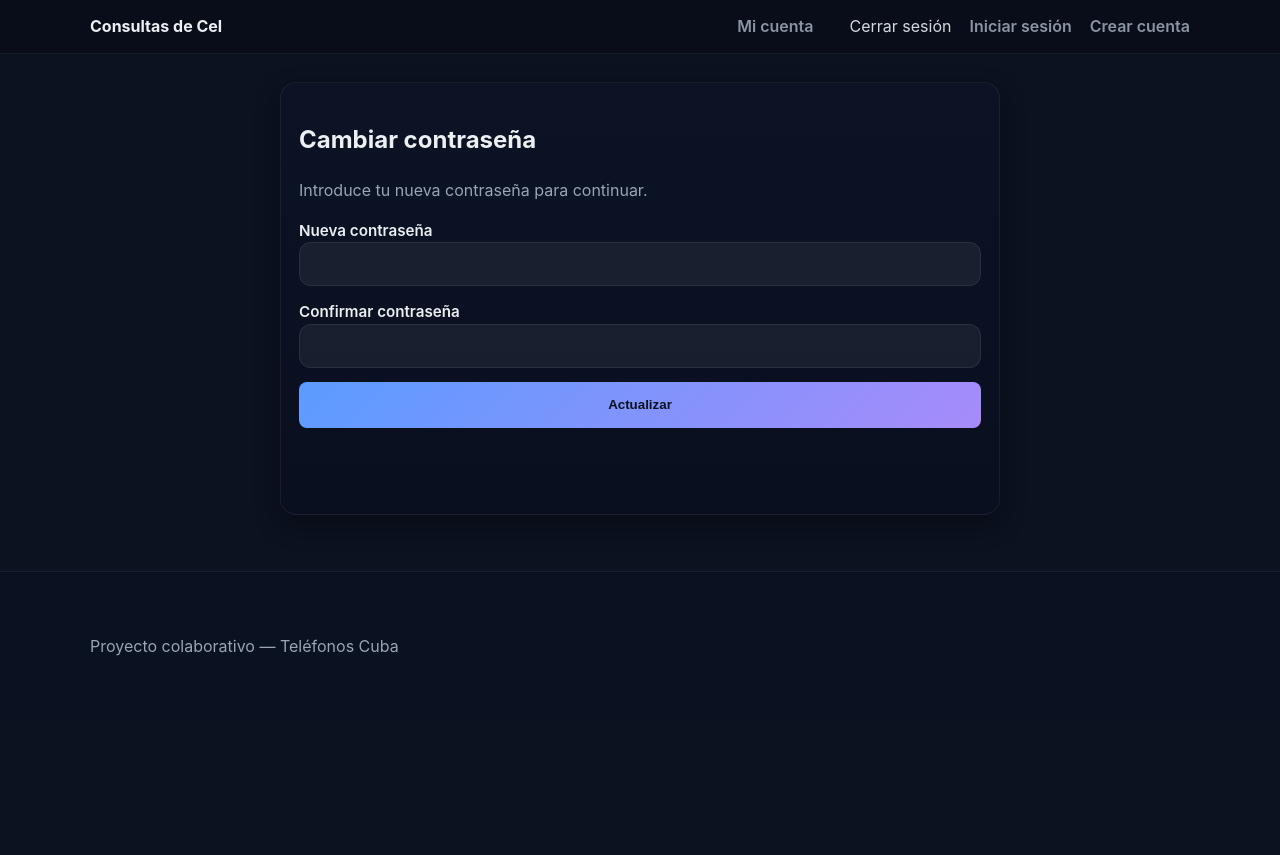
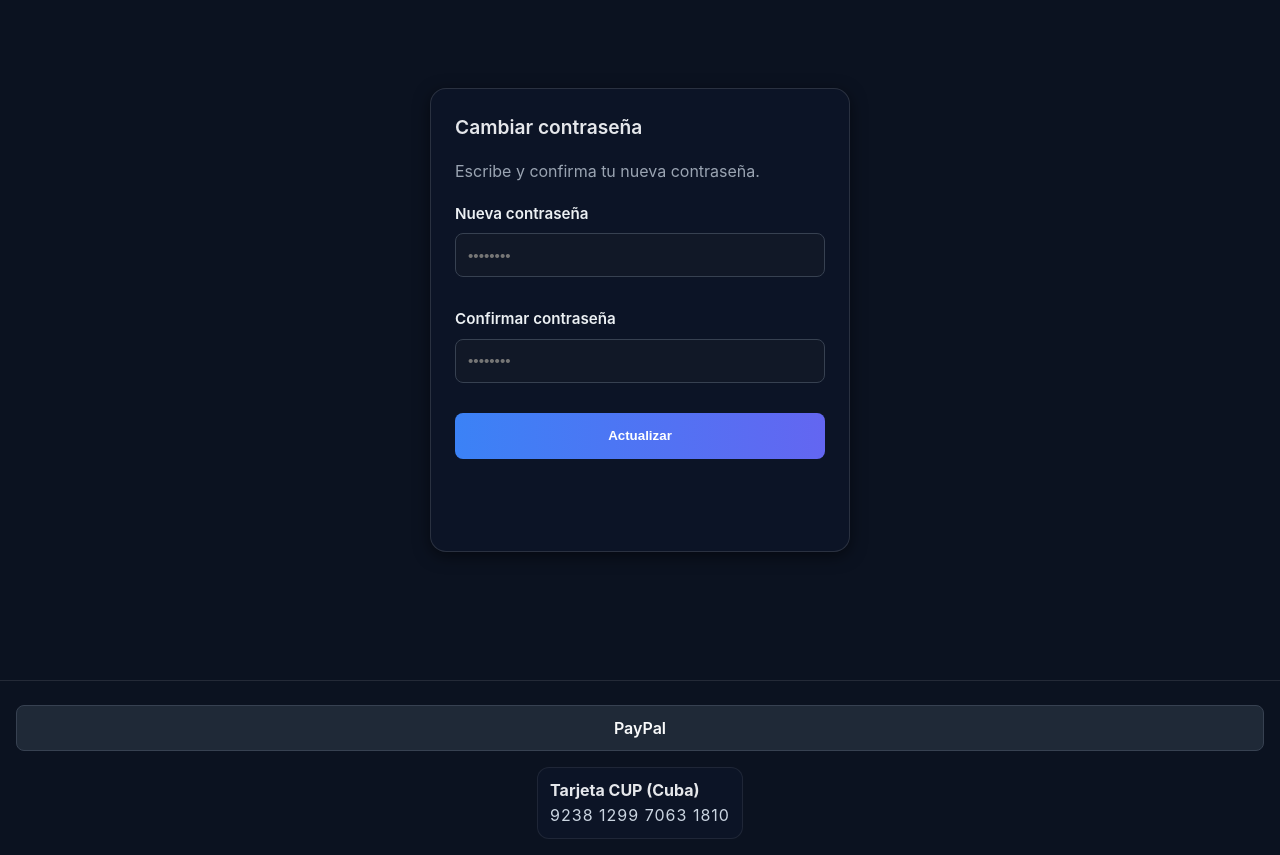
Before and after one commit to devmaikelrm/ConsultasdeCel, a website: page public/change.html in a window 1280 px wide. Before the commit the page ends 800 px from the top, so only its background shows below. Drawn offline with nearby package versions, Linux system fonts and the light colour scheme.

Commit message:
feat(auth pages): unifica recover y change al diseño auth-card, orden de scripts correcto

```diff
--- a/public/change.html
+++ b/public/change.html
@@ -1,44 +1,45 @@
-<!doctype html>
+<!DOCTYPE html>
 <html lang="es">
 <head>
-  <meta charset="utf-8">
-  <meta charset="utf-8">
-  <meta name="viewport" content="width=device-width, initial-scale=1">
-    <meta name="referrer" content="strict-origin-when-cross-origin">  <meta http-equiv="Content-Security-Policy" content="default-src 'self'; script-src 'self' https://cdn.jsdelivr.net; style-src 'self' 'unsafe-inline' https://fonts.googleapis.com; font-src https://fonts.gstatic.com; img-src 'self' data: https://*.supabase.co; connect-src https://*.supabase.co; base-uri 'self'; form-action 'self'; frame-ancestors 'none'; upgrade-insecure-requests"><title>Cambiar contraseña — Teléfonos Cuba</title>
-  <link rel="preconnect" href="https://fonts.googleapis.com"><link rel="preconnect" href="https://fonts.gstatic.com" crossorigin>  <link rel="preconnect" href="https://fonts.googleapis.com"><link rel="preconnect" href="https://fonts.gstatic.com" crossorigin>  <link href="https://fonts.googleapis.com/css2?family=Inter:wght@400;600;700&display=swap" rel="stylesheet">
+  <meta charset="UTF-8">
+  <meta name="viewport" content="width=device-width, initial-scale=1.0">
+  <title>Cambiar contraseña — Teléfonos Cuba</title>
   <link rel="stylesheet" href="style.css">
-  <script src="https://cdn.jsdelivr.net/npm/@supabase/supabase-js@2.45.4/dist/umd/supabase.min.js" integrity="sha256-lid+wA4Z30dtc5aoolhrQe0QM9z2gPWqebDFVgWXkrg=" crossorigin="anonymous" defer></script>
+  <script src="https://cdn.jsdelivr.net/npm/@supabase/supabase-js@2.45.4/dist/umd/supabase.min.js" defer></script>
   <script src="config.js" defer></script>
   <script src="app.js" defer></script>
 </head>
 <body data-page="change">
-<header class="navbar">
-  <div class="container nav-inner">
-    <a class="brand" href="index.html">Consultas de Cel</a>
-    <nav class="nav-links">
-      <a href="index.html" class="link"></a>
+  <main class="container page-center">
+    <section class="card auth-card">
+      <h1 class="auth-title">Cambiar contraseña</h1>
+      <p class="auth-sub">Escribe y confirma tu nueva contraseña.</p>
 
-      <a class="link only-auth" href="dashboard.html">Mi cuenta</a>
-      <span class="user-email only-auth"></span>
-      <button class="link btn-logout only-auth" type="button">Cerrar sesión</button>
-      <a class="link only-anon" href="login.html">Iniciar sesión</a>
-      <a class="link only-anon" href="register.html">Crear cuenta</a>
-    </nav>
-  </div>
-</header>
-<main class="container narrow">
-  <section class="card glass">
-    <h2>Cambiar contraseña</h2>
-    <p class="muted">Introduce tu nueva contraseña para continuar.</p>
       <form id="change-form" class="form">
-      <label>Nueva contraseña <input id="new-pass" autocomplete="new-password" type="password" minlength="6" required></label>
-      <label>Confirmar contraseña <input id="confirm-pass" autocomplete="new-password" type="password" minlength="6" required></label>
-      <button class="btn" type="submit">Actualizar</button>
+        <label>Nueva contraseña
+          <input id="new-pass" type="password" minlength="6" placeholder="••••••••" required>
+        </label>
+
+        <label>Confirmar contraseña
+          <input id="confirm-pass" type="password" minlength="6" placeholder="••••••••" required>
+        </label>
+
+        <button class="btn primary" type="submit">Actualizar</button>
         <p class="status" aria-live="polite"></p>
       </form>
     </section>
   </main>
-<footer class="footer">
-  <div class="container"><p>Proyecto colaborativo — Teléfonos Cuba</p></div>
+
+  <footer class="donate-footer">
+    <div class="donate-row">
+      <a class="btn oauth paypal-btn" href="https://www.paypal.me/MReyesMorales343" target="_blank" rel="noopener">PayPal</a>
+      <div class="cup-card">
+        <div>
+          <div class="cup-title">Tarjeta CUP (Cuba)</div>
+          <div class="cup-num">9238 1299 7063 1810</div>
+        </div>
+      </div>
+    </div>
   </footer>
-</body></html>
+</body>
+</html>
```
Also changed, not shown: public/recover.html (+28 -29 lines). Lines whose indentation alone changed are shown as unchanged.
